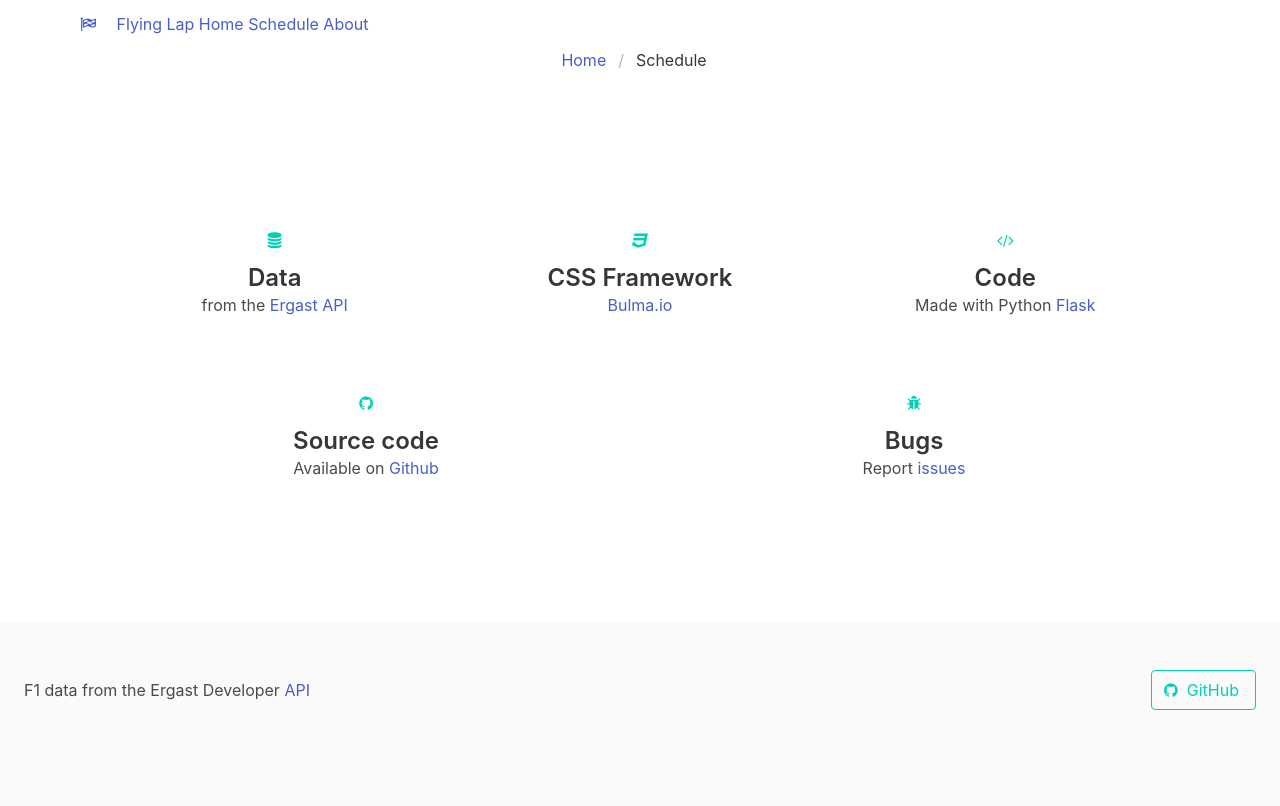
After one commit to MrNime/Flying-Lap, a Flask app: page /about in a window 1280 px wide. The commit adds this page. Run offline with Flask 2, Linux system fonts and the light colour scheme; some libraries are stand-ins or nearby versions.

Commit message:
add about and change footer

```diff
--- a/app.py
+++ b/app.py
@@ -13,6 +13,10 @@
 @app.route('/')
 def home():
     return render_template('home.html')
+
+@app.route('/about')
+def about():
+    return render_template('about.html')
 
 @app.route('/qualifying/<season>/<ronde>')
 def qualy_results(season, ronde):
--- a/static/css/main.css
+++ b/static/css/main.css
@@ -1,19 +1,3 @@
-.resultstitlediv {
-    display: block;
-    margin: auto;
-    color: red;
-    background-color: blue;
+#bovenste {
+    padding-bottom: 40px;
 }
-
-.resultstitlediv.p {
-    margin: auto;
-}
-
-.test {
-    font-size: 40px;
-    color: coral
-}
-
-.racename {
-    color: teal
-}
--- /dev/null
+++ b/templates/about.html
@@ -0,0 +1,56 @@
+{% extends 'layout.html' %}
+{% block body %}
+<section>
+    <nav class="breadcrumb is-centered">
+        <ul>
+            <li><a href="{{ url_for('home') }}">Home</a></li>
+            <li class="is-active"><a href="{{ url_for('about') }}">Schedule</a></li>
+        </ul>
+    </nav>
+</section>
+<section class="hero is-medium has-text-centered">
+  <div class="hero-body">
+    <div class="container">
+        <div class="columns" id="bovenste">
+          <div class="column has-text-centered">
+            <span class="icon is-large has-text-primary">
+                <i class="fa fa-database" aria-hidden="true"></i>
+            </span>
+            <p class="title is-4">Data</p>
+            <p class="subtitle is-6">from the <a href="http://ergast.com/mrd/" target="_blank">Ergast API</a></p>
+          </div>
+          <div class="column has-text-centered">
+            <span class="icon is-large has-text-primary">
+                <i class="fa fa-css3" aria-hidden="true"></i>
+            </span>
+            <p class="title is-4">CSS Framework</p>
+            <p class="subtitle is-6"><a href="http://http://bulma.io" target="_blank">Bulma.io</a></p>
+          </div>
+          <div class="column has-text-centered">
+            <span class="icon is-large has-text-primary">
+                <i class="fa fa-code" aria-hidden="true"></i>
+            </span>
+            <p class="title is-4">Code</p>
+            <p class="subtitle is-6">Made with Python <a href="http://flask.pocoo.org/" target="_blank">Flask</a></p>
+          </div>
+        </div>
+        <div class="columns">
+            <div class="column has-text-centered">
+              <span class="icon is-large has-text-primary">
+                  <i class="fa fa-github" aria-hidden="true"></i>
+              </span>
+              <p class="title is-4">Source code</p>
+              <p class="subtitle is-6">Available on <a href="https://github.com/MrNime/Flying-Lap" target="_blank">Github</a></p>
+            </div>
+            <div class="column has-text-centered">
+              <span class="icon is-large has-text-primary">
+                  <i class="fa fa-bug" aria-hidden="true"></i>
+              </span>
+              <p class="title is-4">Bugs</p>
+              <p class="subtitle is-6">Report <a href="https://github.com/MrNime/Flying-Lap/issues" target="_blank">issues</a></p>
+            </div>
+        </div>
+    </div>
+  </div>
+</section>
+{% endblock %}
--- a/templates/includes/_footer.html
+++ b/templates/includes/_footer.html
@@ -1,14 +1,22 @@
-<footer class="footer is-small">
-  <div class="container">
-    <div class="content has-text-centered">
+<!-- Main container -->
+<footer class="footer is-small level">
+  <!-- Left side -->
+  <div class="level-left">
+    <div class="level-item">
       <p>
-        F1 data from the <a href="http://ergast.com/mrd/" target="_blank">Ergast Developer API</a>
-      </p>
-      <p>
-        <a class="icon" href="https://github.com/MrNime/Flying-Lap" target="_blank">
-          Github <i class="fa fa-github"></i>
-        </a>
+        F1 data from the Ergast Developer <a href="http://ergast.com/mrd/" target="_blank">API</a>
       </p>
     </div>
   </div>
+  <!-- Right side -->
+  <div class="level-right">
+    <p class="level-item">
+        <a class="button is-outlined is-primary" href="https://github.com/MrNime/Flying-Lap" target="_blank">
+            <span class="icon">
+              <i class="fa fa-github"></i>
+            </span>
+            <span>GitHub</span>
+        </a>
+    </p>
+  </div>
 </footer>
--- a/templates/includes/_navbar.html
+++ b/templates/includes/_navbar.html
@@ -9,6 +9,7 @@
       </a>
       <a class="nav-item is-tab" href="/">Home</a>
       <a class="nav-item is-tab" href="/schedule/2017">Schedule</a>
+      <a class="nav-item is-tab" href="/about">About</a>
     </div>
   </div>
 </nav>
```
